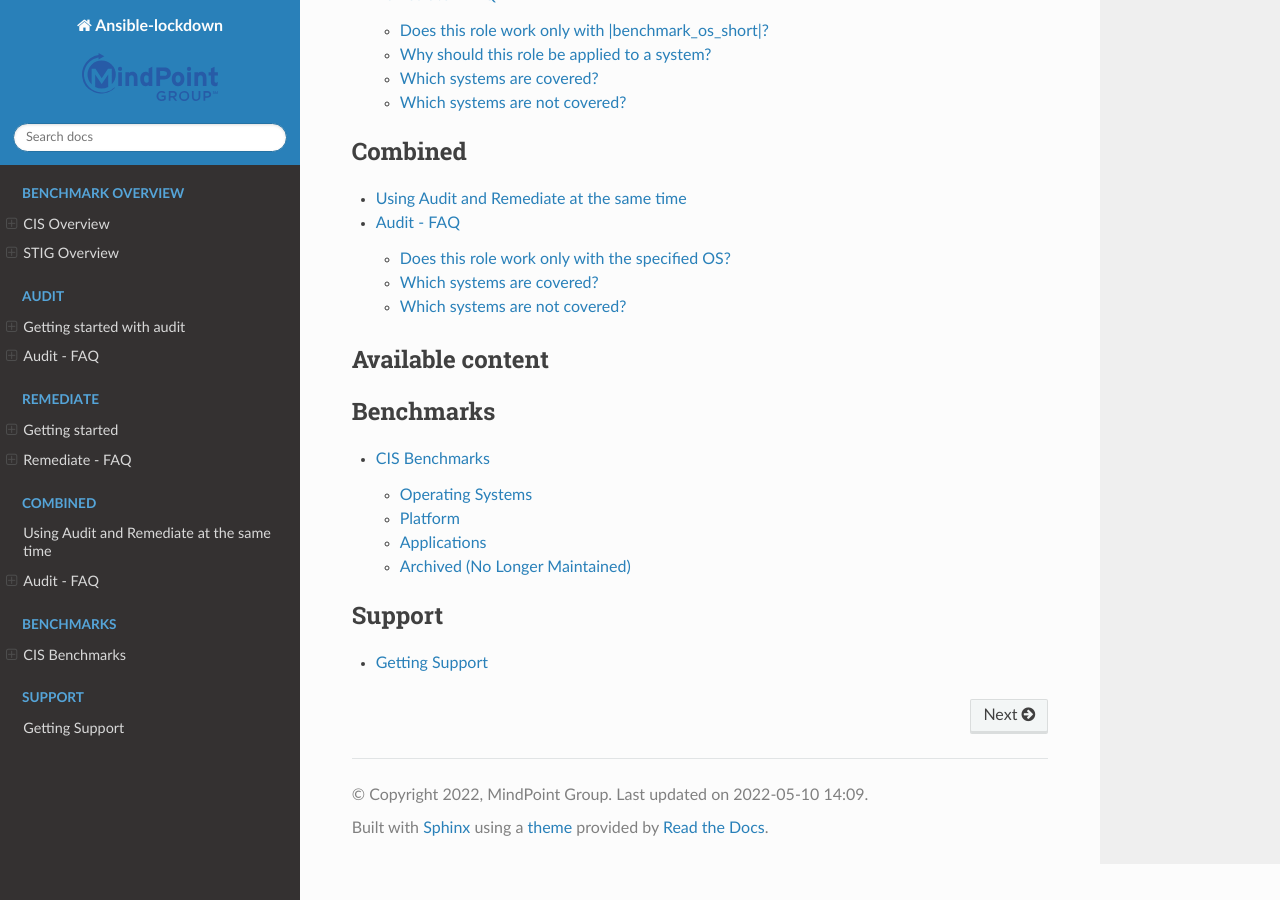
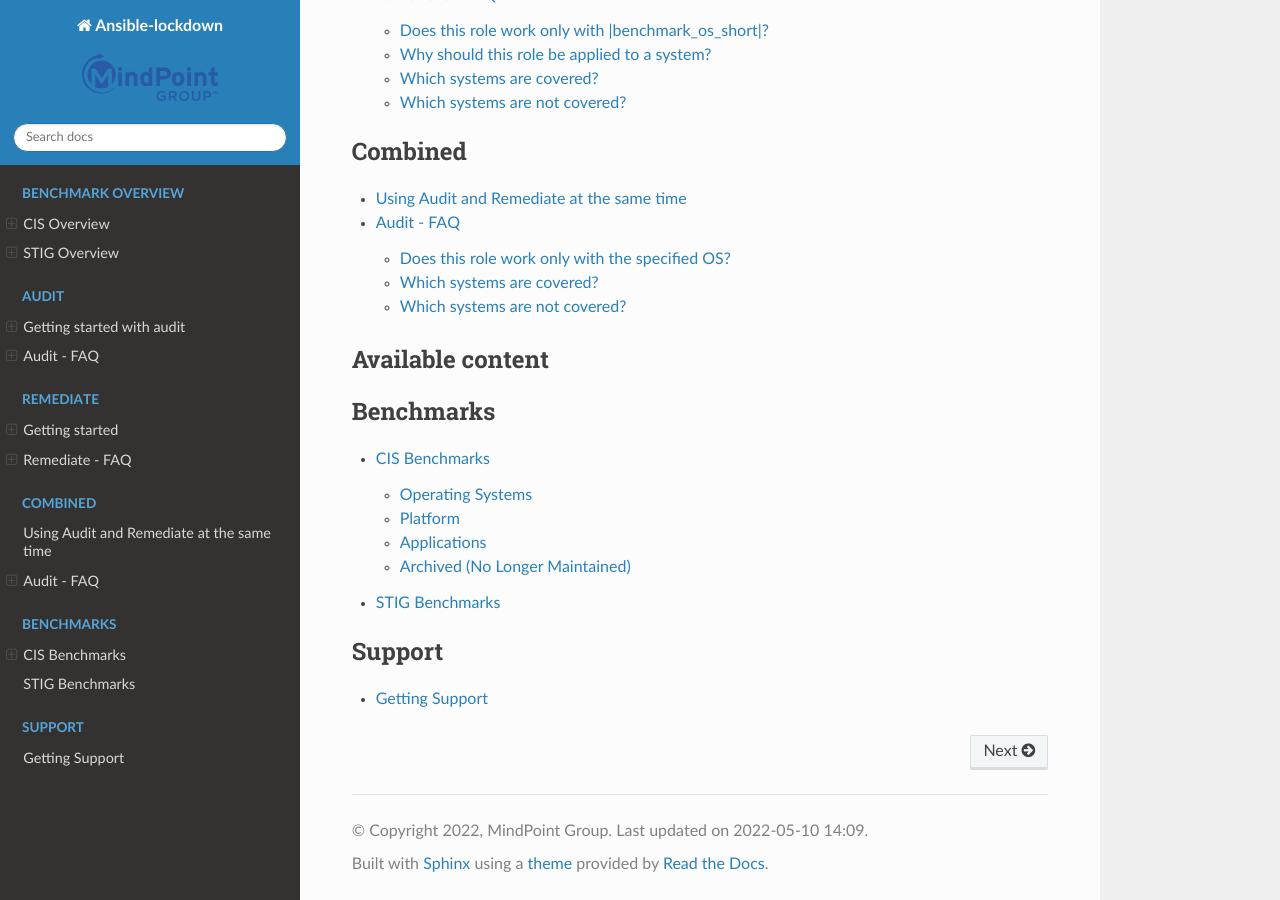
Before and after one commit to frederickw082922/lockdown_readthedocs, a Sphinx documentation site: the page built from docs/source/index.rst, in a window 1280 px wide and 900 px high, scrolled down 3258 px. Built offline with Sphinx 7.4.7 and the Read the Docs theme 2.0.0, drawn with Linux system fonts in a browser that asks for light colours; pages that are not in the unit, such as notebooks, are missing from menus.

Commit message:
table testing
Signed-off-by: Mark Bolwell <mark.bollyuk@gmail.com>

```diff
--- a/docs/source/STIG/benchmarks_STIG.rst
+++ b/docs/source/STIG/benchmarks_STIG.rst
@@ -52,5 +52,3 @@
 .. _Apache-2.4-STIG: https://github.com/ansible-lockdown/APACHE-2.4-STIG
 .. _Postgres-9-STIG: https://github.com/ansible-lockdown/POSTGRES-9-STIG
 .. _Windows_Advance_Firewall-STIG: https://github.com/ansible-lockdown/WinFWADV-STIG
-
-.. include:: STIG/STIG_table.rst
--- a/docs/source/index.rst
+++ b/docs/source/index.rst
@@ -132,6 +132,7 @@
 
    CIS/benchmarks_CIS.rst
    STIG/stig_benchmarks_STIG.rst
+   STIG/STIG_table.rst
 
 
 .. toctree::
```
